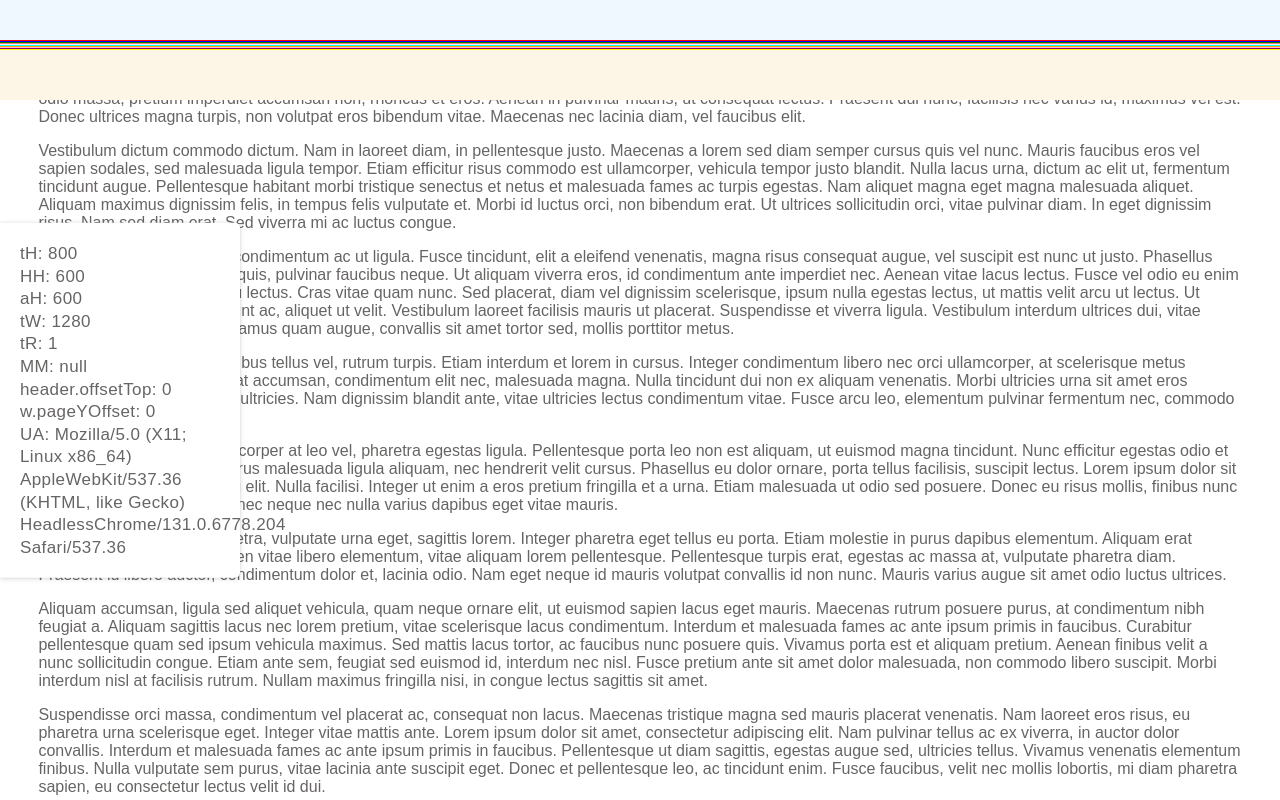
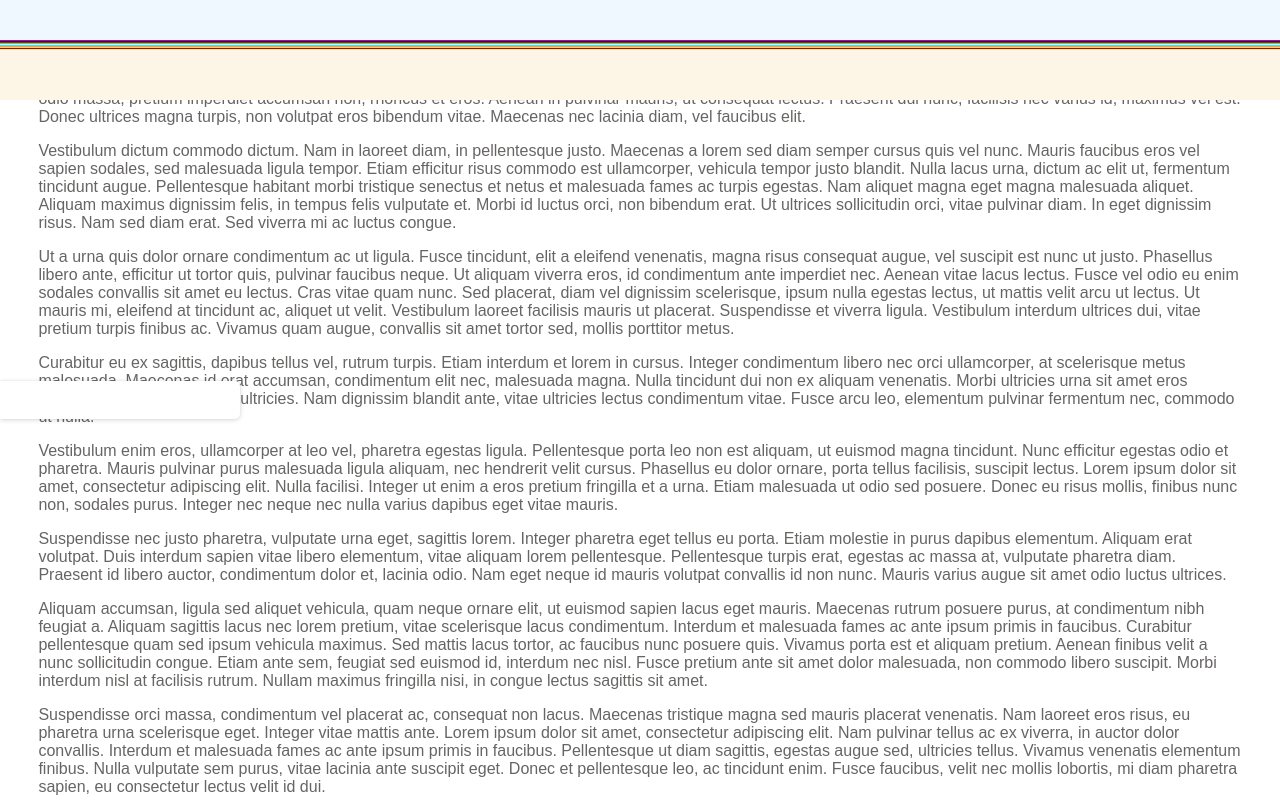
Before and after one commit to acromatica/avif-test, a plain HTML site: page test.html in a window 1280 px wide. Shown: the top 800 px of the page. Drawn offline with Linux system fonts and the light colour scheme.

Commit message:
Update test.html

```diff
--- a/test.html
+++ b/test.html
@@ -145,41 +145,41 @@
 		<button onclick="myFunction1()">Click me 1</button><br /><br /><br />
 	    <button onclick="myFunction2()">Click me 2</button><br /><br /><br /><br /><br /><br /><br /><br /><br /><br /><br /><br /><br /><br />
 	    <script>
-			function reportParams() {
-				var tH = window.innerHeight,
-				    tW = window.innerWidth,
-				    tR = window.devicePixelRatio || 1;
-				const header = document.getElementById('header');
+// 			function reportParams() {
+// 				var tH = window.innerHeight,
+// 				    tW = window.innerWidth,
+// 				    tR = window.devicePixelRatio || 1;
+// 				const header = document.getElementById('header');
 
-				    document.getElementById('testparam').innerHTML =
-				    'tH: ' + tH + '<br />' +
-				    'HH: ' + window.screen.height + '<br />' +
-				    'aH: ' + window.screen.availHeight + '<br />' +
-				    'tW: ' + tW + '<br />' +
-				    'tR: ' + tR + '<br />' +
-				    'MM: ' + navigator.userAgent.match(/instagram/i) + '<br />' +
-				    'header.offsetTop: ' + header.offsetTop + '<br />' +
-				    'w.pageYOffset: ' + window.pageYOffset + '<br />' +
-				    'UA: ' + navigator.userAgent;
-			}
+// 				    document.getElementById('testparam').innerHTML =
+// 				    'tH: ' + tH + '<br />' +
+// 				    'HH: ' + window.screen.height + '<br />' +
+// 				    'aH: ' + window.screen.availHeight + '<br />' +
+// 				    'tW: ' + tW + '<br />' +
+// 				    'tR: ' + tR + '<br />' +
+// 				    'MM: ' + navigator.userAgent.match(/instagram/i) + '<br />' +
+// 				    'header.offsetTop: ' + header.offsetTop + '<br />' +
+// 				    'w.pageYOffset: ' + window.pageYOffset + '<br />' +
+// 				    'UA: ' + navigator.userAgent;
+// 			}
 
-			reportParams();
+// 			reportParams();
 
-			window.onresize = reportParams;
+// 			window.onresize = reportParams;
 
 			function myFunction() {
-				window.scrollTo(0, 0);
+				window.scrollTo(0, -100);
 			}
 
 			function myFunction1() {
+				window.scrollTo(0, -100);
 				window.scrollTo(0, 0);
-				window.scrollTo(0, 1);
 			}
 
 
 			function myFunction2() {
 				window.scroll({
-					top: 0,
+					top: -100,
 					left: 0,
 					behavior: 'smooth'
 				});
```
